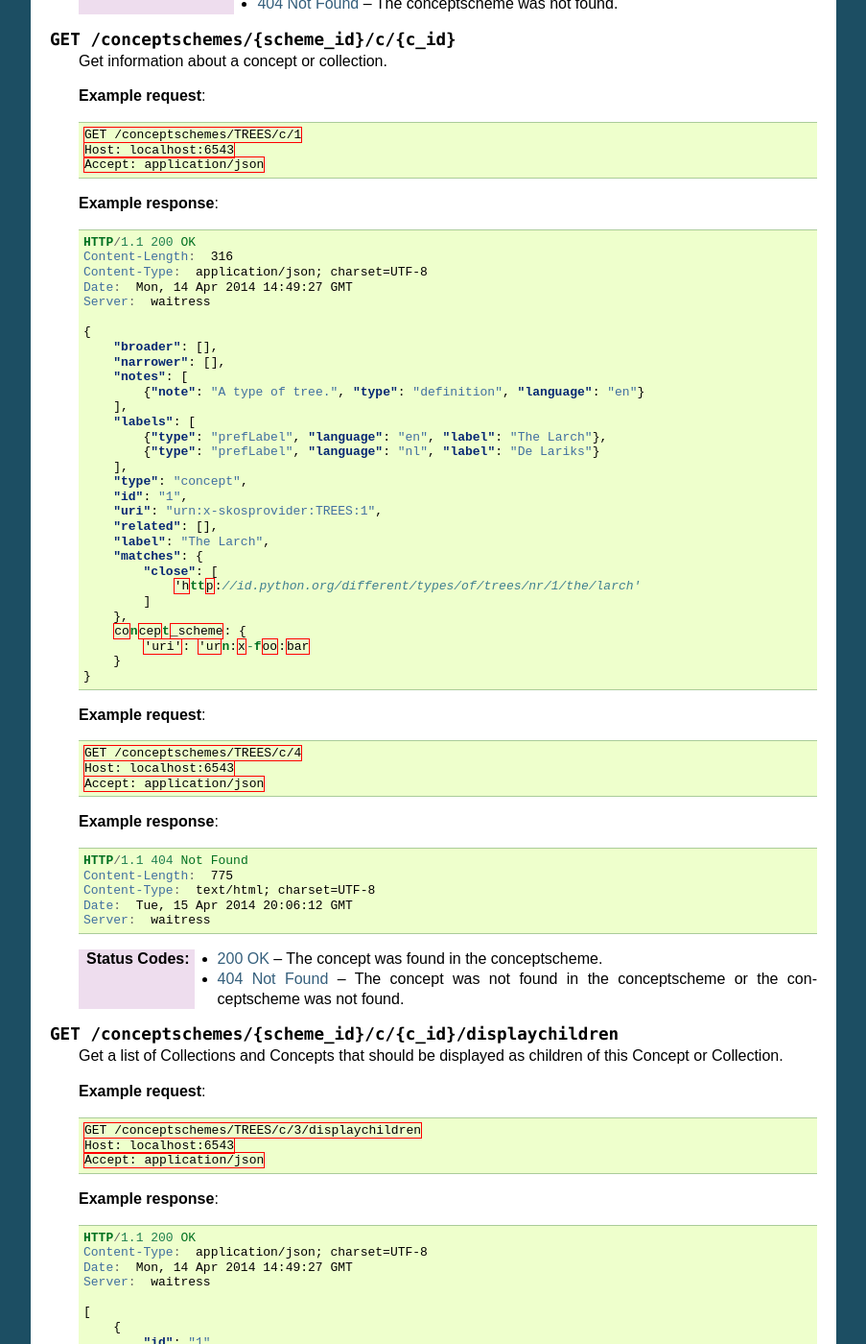
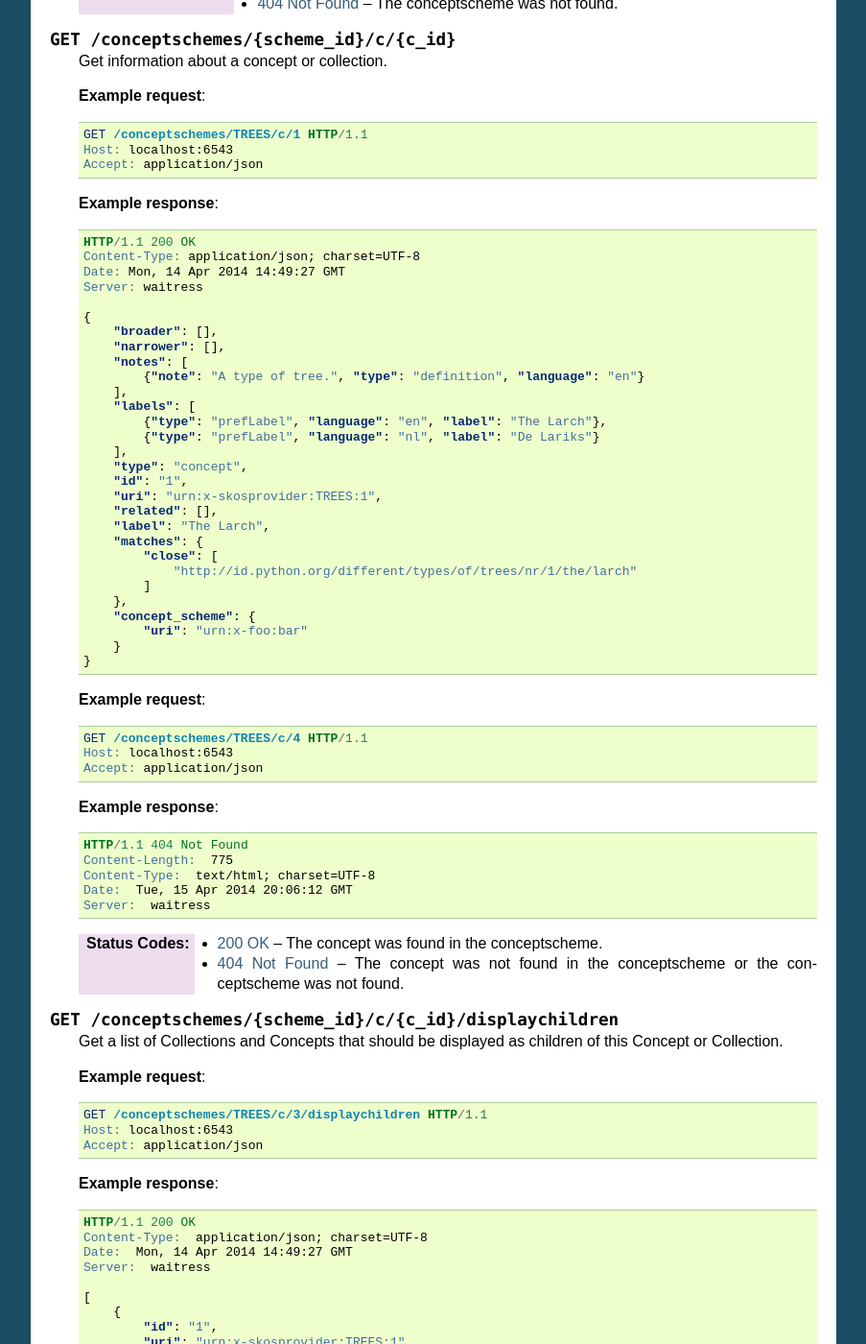
Before and after one commit to OnroerendErfgoed/pyramid_skosprovider, a Sphinx documentation site: the page built from docs/services.rst, in a window 1280 px wide and 1400 px high, scrolled down 6309 px. Shown: the whole window at 96% size, without its empty margins (198-1101 px from the left). Built offline with Sphinx 7.4.7, drawn with Linux system fonts in a browser that asks for light colours; some of the changed text lies outside the part shown.

Commit message:
Docs update

```diff
--- a/docs/services.rst
+++ b/docs/services.rst
@@ -192,7 +192,7 @@ The following API can be used by clients:
 
     .. sourcecode:: http
 
-        GET /conceptschemes/TREES
+        GET /conceptschemes/TREES HTTP/1.1
         Host: localhost:6543
         Accept: application/json
 
@@ -247,7 +247,7 @@ The following API can be used by clients:
 
     .. sourcecode:: http
 
-        GET /conceptschemes/TREES/topconcepts
+        GET /conceptschemes/TREES/topconcepts HTTP/1.1
         Host: localhost:6543
         Accept: application/json
 
@@ -292,7 +292,7 @@ The following API can be used by clients:
 
     .. sourcecode:: http
 
-        GET /conceptschemes/TREES/displaytop
+        GET /conceptschemes/TREES/displaytop HTTP/1.1
         Host: localhost:6543
         Accept: application/json
 
@@ -336,7 +336,7 @@ The following API can be used by clients:
 
     .. sourcecode:: http
 
-        GET /conceptschemes/TREES/c
+        GET /conceptschemes/TREES/c HTTP/1.1
         Host: localhost:6543
         Accept: application/json
 
@@ -374,7 +374,7 @@ The following API can be used by clients:
 
     .. sourcecode:: http
 
-        GET /conceptschemes/PLANTS/c
+        GET /conceptschemes/PLANTS/c HTTP/1.1
         Host: localhost:6543
         Accept: application/json
 
@@ -422,7 +422,7 @@ The following API can be used by clients:
 
     .. sourcecode:: http
 
-        GET /conceptschemes/TREES/c/1
+        GET /conceptschemes/TREES/c/1 HTTP/1.1
         Host: localhost:6543
         Accept: application/json
 
@@ -431,10 +431,9 @@ The following API can be used by clients:
     .. sourcecode:: http
 
         HTTP/1.1 200 OK
-        Content-Length:  316
-        Content-Type:  application/json; charset=UTF-8
-        Date:  Mon, 14 Apr 2014 14:49:27 GMT
-        Server:  waitress
+        Content-Type: application/json; charset=UTF-8
+        Date: Mon, 14 Apr 2014 14:49:27 GMT
+        Server: waitress
 
         {
             "broader": [],
@@ -453,11 +452,11 @@ The following API can be used by clients:
             "label": "The Larch",
             "matches": {
                 "close": [
-                    'http://id.python.org/different/types/of/trees/nr/1/the/larch'
+                    "http://id.python.org/different/types/of/trees/nr/1/the/larch"
                 ]
             },
-            concept_scheme: {
-                'uri': 'urn:x-foo:bar
+            "concept_scheme": {
+                "uri": "urn:x-foo:bar"
             }
         }
 
@@ -465,7 +464,7 @@ The following API can be used by clients:
 
     .. sourcecode:: http
 
-        GET /conceptschemes/TREES/c/4
+        GET /conceptschemes/TREES/c/4 HTTP/1.1
         Host: localhost:6543
         Accept: application/json
 
@@ -494,7 +493,7 @@ The following API can be used by clients:
 
     .. sourcecode:: http
 
-        GET /conceptschemes/TREES/c/3/displaychildren
+        GET /conceptschemes/TREES/c/3/displaychildren HTTP/1.1
         Host: localhost:6543
         Accept: application/json
 
@@ -556,7 +555,7 @@ The following API can be used by clients:
 
     .. sourcecode:: http
 
-        GET /conceptschemes/TREES/c/3/expand
+        GET /conceptschemes/TREES/c/3/expand HTTP/1.1
         Host: localhost:6543
         Accept: application/json
 
--- a/requirements-dev.txt
+++ b/requirements-dev.txt
@@ -2,8 +2,9 @@
 --requirement requirements.txt
 
 # Documentation
-Sphinx==1.4
-sphinxcontrib-httpdomain==1.4.0
+Sphinx==1.4.5
+sphinxcontrib-httpdomain==1.5.0
+pygments==2.1.1
 
 # Linting
 flake8==2.5.4
```
